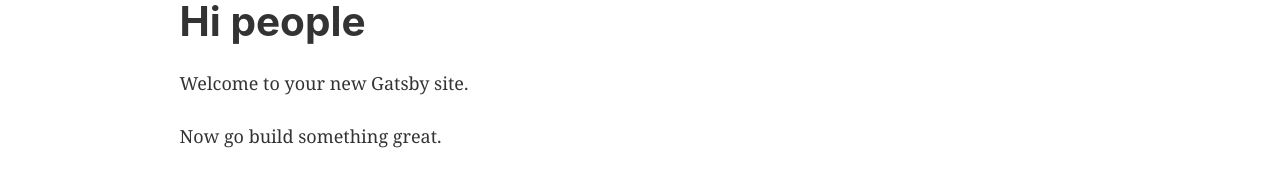
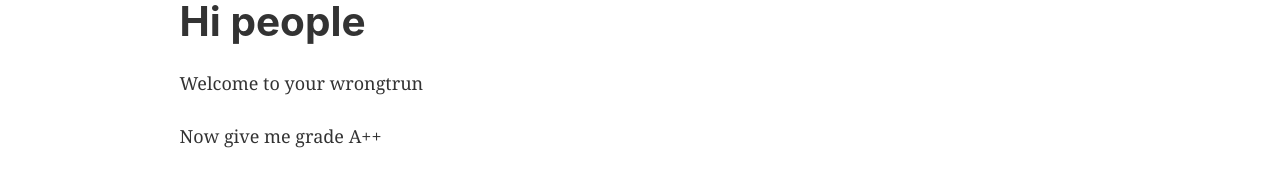
Before and after one commit to albertmayer1996/myblog, a Gatsby site: page / in a window 1280 px wide. Shown: the part 123-299 px from the top of the page. Built offline with nearby package versions, Linux system fonts and the light colour scheme; Gatsby itself is replaced by a stand-in of ours.

Commit message:
Update index.js

```diff
--- a/src/pages/index.js
+++ b/src/pages/index.js
@@ -9,8 +9,8 @@ const IndexPage = () => (
   <Layout>
     <SEO title="Home" />
     <h1>Hi people</h1>
-    <p>Welcome to your new Gatsby site.</p>
-    <p>Now go build something great.</p>
+    <p>Welcome to your wrongtrun</p>
+    <p>Now give me grade A++</p>
     <div style={{ maxWidth: `300px`, marginBottom: `1.45rem` }}>
       <Image />
     </div>
```
